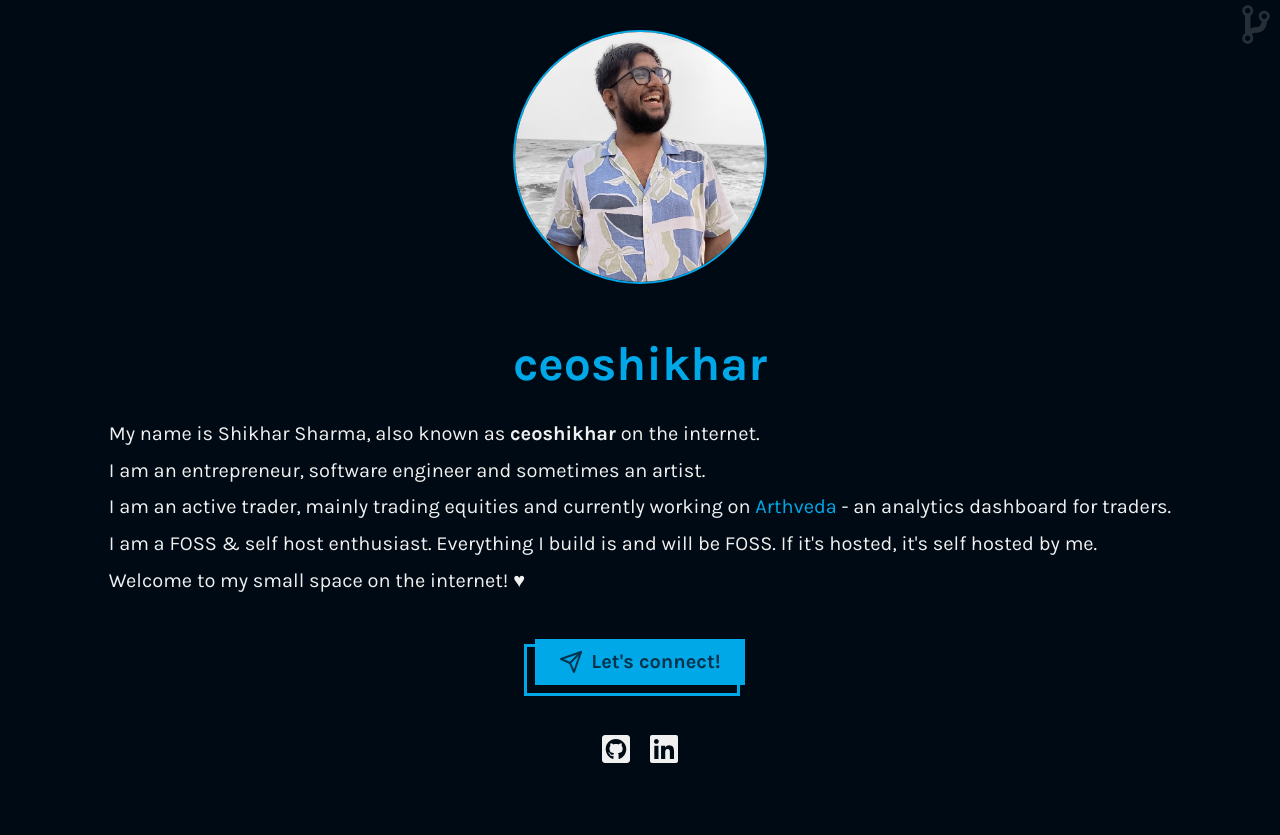
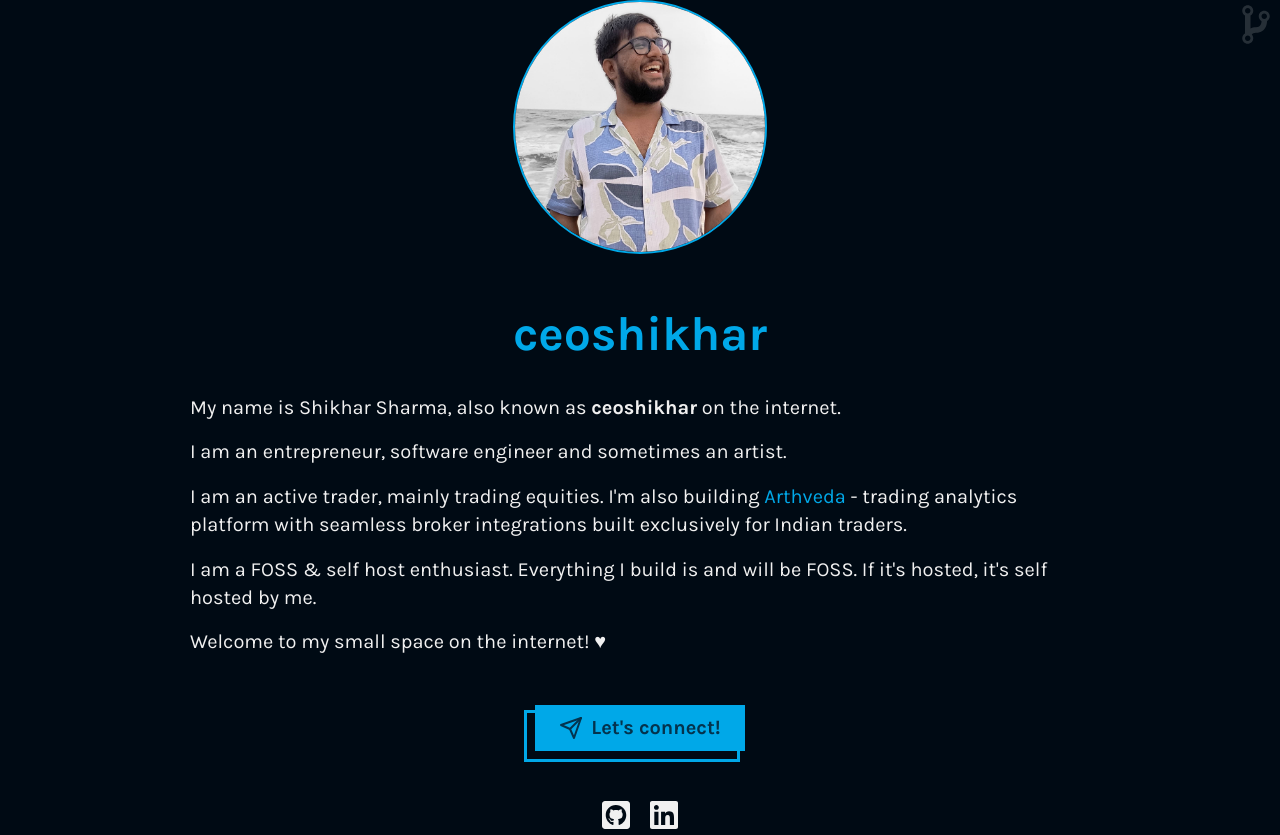
Before and after one commit to ceoshikhar/ceoshikhar.com, a React (Vite) app: page / in a window 1280 px wide. Before the commit the page ends 800 px from the top, so only its background shows below. Built offline with nearby package versions, Linux system fonts and the light colour scheme.

Commit message:
feat: improve arthveda mention

```diff
--- a/src/sections/index/Hero.tsx
+++ b/src/sections/index/Hero.tsx
@@ -5,7 +5,13 @@ export const Hero: React.FC = () => {
         <Wrapper id="hero">
             <img className="image" src="./images/me.jpeg" alt="my image" />
             <Name>ceoshikhar</Name>
-            <div style={{ textAlign: "left" }}>
+            <div
+                style={{
+                    textAlign: "left",
+                    maxWidth: "900px",
+                    margin: "0 auto",
+                }}
+            >
                 <OneLiner>
                     My name is Shikhar Sharma, also known as <b>ceoshikhar</b>{" "}
                     on the internet.
@@ -15,8 +21,8 @@ export const Hero: React.FC = () => {
                     artist.
                 </OneLiner>
                 <OneLiner>
-                    I am an active trader, mainly trading equities and currently
-                    working on{" "}
+                    I am an active trader, mainly trading equities. I'm also
+                    building{" "}
                     <a
                         href="https://github.com/MudgalLabs/arthveda"
                         target="_blank"
@@ -24,7 +30,8 @@ export const Hero: React.FC = () => {
                     >
                         Arthveda
                     </a>{" "}
-                    - an analytics dashboard for traders.
+                    - trading analytics platform with seamless broker
+                    integrations built exclusively for Indian traders.
                 </OneLiner>
                 <OneLiner>
                     I am a FOSS & self host enthusiast. Everything I build is
@@ -72,9 +79,10 @@ const OneLiner = styled.h2`
     font-family: "Karla";
     font-weight: 400;
     font-size: 1.25rem;
-    line-height: 1.25rem;
+    line-height: 1.75rem;
 
     ${(props) => props.theme.screen.md} {
         font-size: 1rem;
+        line-height: 1.5rem;
     }
 `;
--- a/src/sections/index/LetsConnect.tsx
+++ b/src/sections/index/LetsConnect.tsx
@@ -10,7 +10,7 @@ export const LetsConnect = () => {
     return (
         <>
             <div id="write-to-me">
-                <MailTo href="mailto:shikhar@ceoshikhar.com">
+                <MailTo href="mailto:hey@ceoshikhar.com">
                     <Button title="Let's connect!" Icon={Icon} />
                 </MailTo>
             </div>
```
